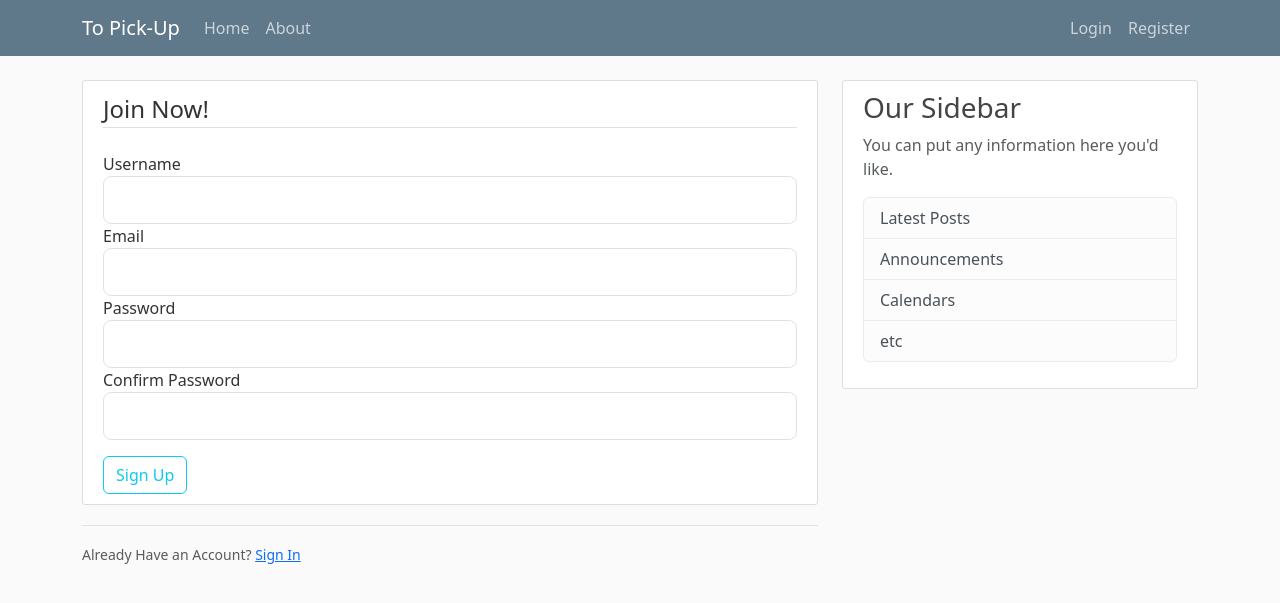
After one commit to pete08/Grocery_Flask, a Flask app: page /register in a window 1280 px wide. The commit adds this page. Shown: the top 603 px of the page. Run offline with Flask 2, Linux system fonts and the light colour scheme.

Commit message:
Added url_for and register and login pages/routes, also added flash messages for user prompts when inputs are a scuccess or invalid

```diff
--- /dev/null
+++ b/forms.py
@@ -0,0 +1,16 @@
+from flask_wtf import FlaskForm
+from wtforms import StringField, PasswordField, SubmitField, BooleanField
+from wtforms.validators import DataRequired, Length, Email, EqualTo
+
+class RegistrationForm(FlaskForm):
+    username = StringField('Username', validators=[DataRequired(), Length(min=2, max=20)])
+    email = StringField('Email', validators=[DataRequired(), Email()])
+    password = PasswordField('Password', validators=[DataRequired(), Length(min=8)])
+    password_confirm = PasswordField('Confirm Password', validators=[DataRequired(), EqualTo('password')])
+    submit = SubmitField('Sign Up')
+
+class LoginForm(FlaskForm):
+    email = StringField('Email', validators=[DataRequired(), Email()])
+    password = PasswordField('Password', validators=[DataRequired(), Length(min=8)])
+    remember = BooleanField('Remember Me')
+    submit = SubmitField('Login')
--- a/grocery.py
+++ b/grocery.py
@@ -1,5 +1,8 @@
-from flask import Flask, render_template, url_for
+from flask import Flask, render_template, url_for, flash, redirect
+from forms import RegistrationForm, LoginForm
 app = Flask(__name__)
+
+app.config['SECRET_KEY'] = '8cb9a5a7da9bc10f0a315302798154f1'
 
 store_items = [
     {
@@ -19,13 +22,33 @@ store_items = [
 
 @app.route("/")
 @app.route("/home")
-def hello():
-    return render_template('home.html', store_items=store_items)
+def home():
+    return render_template('home.html', store_items = store_items)
 
 @app.route("/about")
 def about():
     return render_template('about.html', title="About Page")
 
+@app.route("/register", methods=["POST","GET"])
+def register():
+    form = RegistrationForm()
+    if form.validate_on_submit():
+        flash(f'Account created for {form.username.data}!', 'success')
+        return redirect(url_for('home'))
+    return render_template('register.html', title="Registration", form=form)
+
+@app.route("/login", methods=["POST","GET"])
+def login():
+    form = LoginForm()
+    if form.validate_on_submit():
+        if form.email.data == 'admin@blog.com' and form.password.data == 'password':
+            flash('You\'ve been logged in!', 'success')
+            return redirect(url_for('home'))
+        else:
+            flash('Login Unsuccessful. Plase check suername and apssword', 'danger')
+    return render_template('login.html', title="Log In", form=form)
+
+
 
 if __name__ == '__main__':
     app.run(debug=True)
--- a/templates/layout.html
+++ b/templates/layout.html
@@ -18,19 +18,19 @@
     <header class="site-header">
         <nav class="navbar navbar-expand-md navbar-dark bg-steel fixed-top">
           <div class="container">
-            <a class="navbar-brand mr-4" href="/">To Pick-Up</a>
+            <a class="navbar-brand mr-4" href="{{ url_for('home')}}"">To Pick-Up</a>
             <button class="navbar-toggler" type="button" data-toggle="collapse" data-target="#navbarToggle" aria-controls="navbarToggle" aria-expanded="false" aria-label="Toggle navigation">
               <span class="navbar-toggler-icon"></span>
             </button>
             <div class="collapse navbar-collapse" id="navbarToggle">
               <div class="navbar-nav">
-                <a class="nav-item nav-link" href="/">Home</a>
-                <a class="nav-item nav-link" href="/about">About</a>
+                <a class="nav-item nav-link" href="{{ url_for('home')}}">Home</a>
+                <a class="nav-item nav-link" href="{{ url_for('about')}}">About</a>
               </div>
               <!-- Navbar Right Side -->
               <div class="navbar-nav ms-auto">
-                <a class="nav-item-right nav-link" href="/login">Login</a>
-                <a class="nav-item-right nav-link" href="/register">Register</a>
+                <a class="nav-item-right nav-link" href="{{ url_for('login')}}">Login</a>
+                <a class="nav-item-right nav-link" href="{{ url_for('register')}}">Register</a>
               </div>
             </div>
           </div>
@@ -39,6 +39,15 @@
     <main role="main" class="container">
         <div class="row">
           <div class="col-md-8">
+            {% with messages = get_flashed_messages(with_categories=True) %}
+                {% if messages %}
+                    {% for category, message in messages %}
+                        <div class="alert alert-{{ category }}">
+                            {{ message }}
+                        </div>
+                    {% endfor %}
+                {% endif %}
+            {% endwith %}
             {% block content %}
             <!-- layout.html template may have multiple blocks. Other pages unheriting this template can customized this section by calling this block and inserting unique html -->
             {% endblock content %}
--- /dev/null
+++ b/templates/register.html
@@ -0,0 +1,72 @@
+{% extends "layout.html" %}
+{% block content %}
+    <div class="content-section">
+        <form method="POST" action="">
+            <!-- hidden_tag() adds a Cross Site Forgery (CSRF) token -->
+            {{ form.hidden_tag() }}
+            <fieldset class="form-group mb-3">
+                <legend class="border-bottom mb-4">Join Now!</legend>
+                <div class="form-group">
+                    {{ form.username.label(class="form-control-label") }}
+                    {% if form.username.errors %}
+                        {{ form.username(class="form-control form-control-lg is-invalid") }}
+                        <div class="invalid-feedback">
+                            {% for errors in form.username.errors %}
+                                <span>{{ error }}</span>
+                            {% endfor %}
+                        </div>
+                    {% else %}
+                        {{ form.username(class="form-control form-control-lg") }}
+                    {% endif %}
+                </div>
+                <div class="form-group">
+                    {{ form.email.label(class="form-control-label") }}
+                    {% if form.email.errors %}
+                    {{ form.email(class="form-control form-control-lg is-invalid") }}
+                    <div class="invalid-feedback">
+                        {% for errors in form.email.errors %}
+                            <span>{{ error }}</span>
+                        {% endfor %}
+                    </div>
+                {% else %}
+                    {{ form.email(class="form-control form-control-lg") }}
+                {% endif %}
+                </div>
+                <div class="form-group">
+                    {{ form.password.label(class="form-control-label") }}
+                    {% if form.password.errors %}
+                    {{ form.password(class="form-control form-control-lg is-invalid") }}
+                    <div class="invalid-feedback">
+                        {% for errors in form.password.errors %}
+                            <span>{{ error }}</span>
+                        {% endfor %}
+                    </div>
+                    {% else %}
+                        {{ form.password(class="form-control form-control-lg") }}
+                    {% endif %}
+                </div>
+                <div class="form-group">
+                    {{ form.password_confirm.label(class="form-control-label") }}
+                    {% if form.password_confirm.errors %}
+                    {{ form.password_confirm(class="form-control form-control-lg is-invalid") }}
+                    <div class="invalid-feedback">
+                        {% for errors in form.password_confirm.errors %}
+                            <span>{{ error }}</span>
+                        {% endfor %}
+                    </div>
+                    {% else %}
+                        {{ form.password_confirm(class="form-control form-control-lg") }}
+                    {% endif %}
+                </div>
+            </fieldset>
+            <div class="form-group">
+                {{ form.submit(class="btn btn-outline-info") }}
+            </div>
+        </form>
+    </div>
+    <div class="border-top pt-3">
+        <small class="text-muted">
+            Already Have an Account? <a class="ml-2" href="{{ url_for('login') }}"> Sign In </a>
+        </small>
+    </div>
+{% endblock content %}
```
Also changed, not shown: templates/login.html (added, +53 -0 lines).
